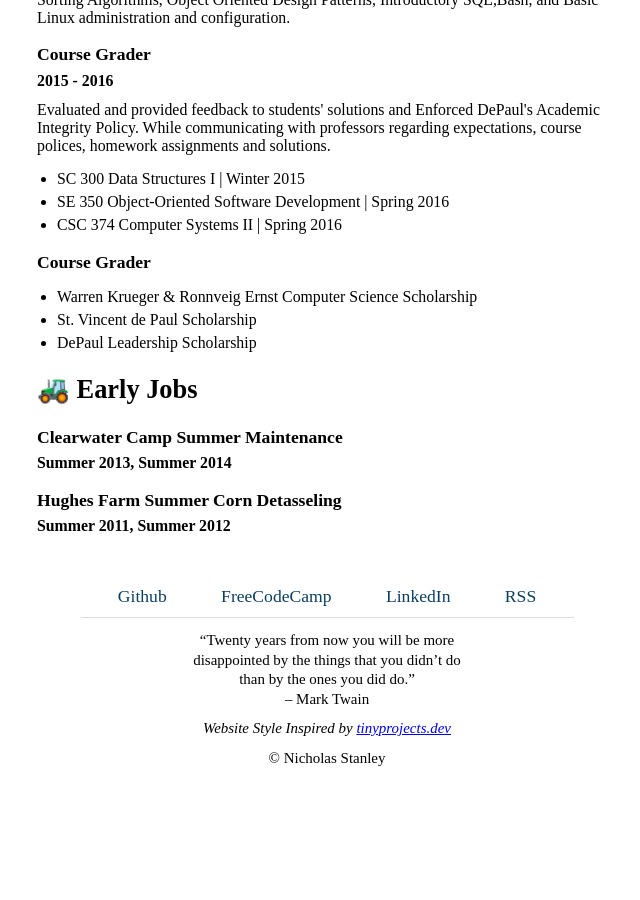
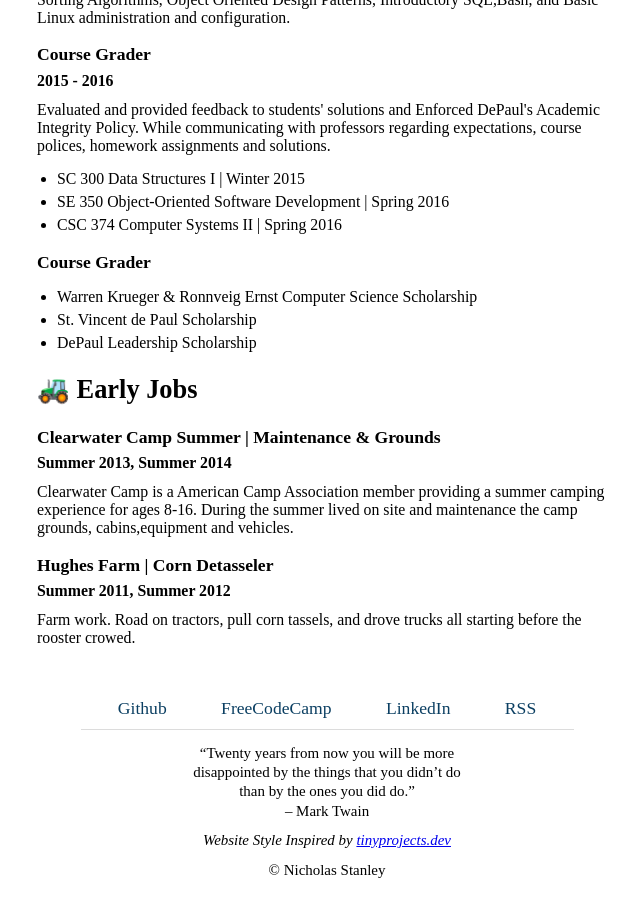
Before and after one commit to nickstanley574/nickstanley574.github.io, a Jekyll site: the page built from cv.html, in a window 1280 px wide and 900 px high, scrolled down 1337 px. Shown: the whole window, without its empty margins (313-953 px from the left). Built offline with Jekyll 4.4.1, drawn with Linux system fonts in a browser that asks for light colours; before the commit the page ends 2125 px from its top, so only the background shows below that.

Commit message:
add early jobs info

```diff
--- a/cv.html
+++ b/cv.html
@@ -80,8 +80,10 @@ title: CV
 
 
 <h2>🚜 Early Jobs</h2>
-<div class="job-title">Clearwater Camp Summer Maintenance</div>
+<div class="job-title">Clearwater Camp Summer | Maintenance & Grounds</div>
 <div class="job-date">Summer 2013, Summer 2014</div>
+<p>Clearwater Camp is a American Camp Association member providing a summer camping experience for ages 8-16. During the summer lived on site and maintenance the camp grounds, cabins,equipment and vehicles.<p>
 
-<div class="job-title">Hughes Farm Summer Corn Detasseling</div>
+<div class="job-title">Hughes Farm | Corn Detasseler</div>
 <div class="job-date">Summer 2011, Summer 2012</div>
+<p>Farm work. Road on tractors, pull corn tassels, and drove trucks all starting before the rooster crowed.</p>
```
